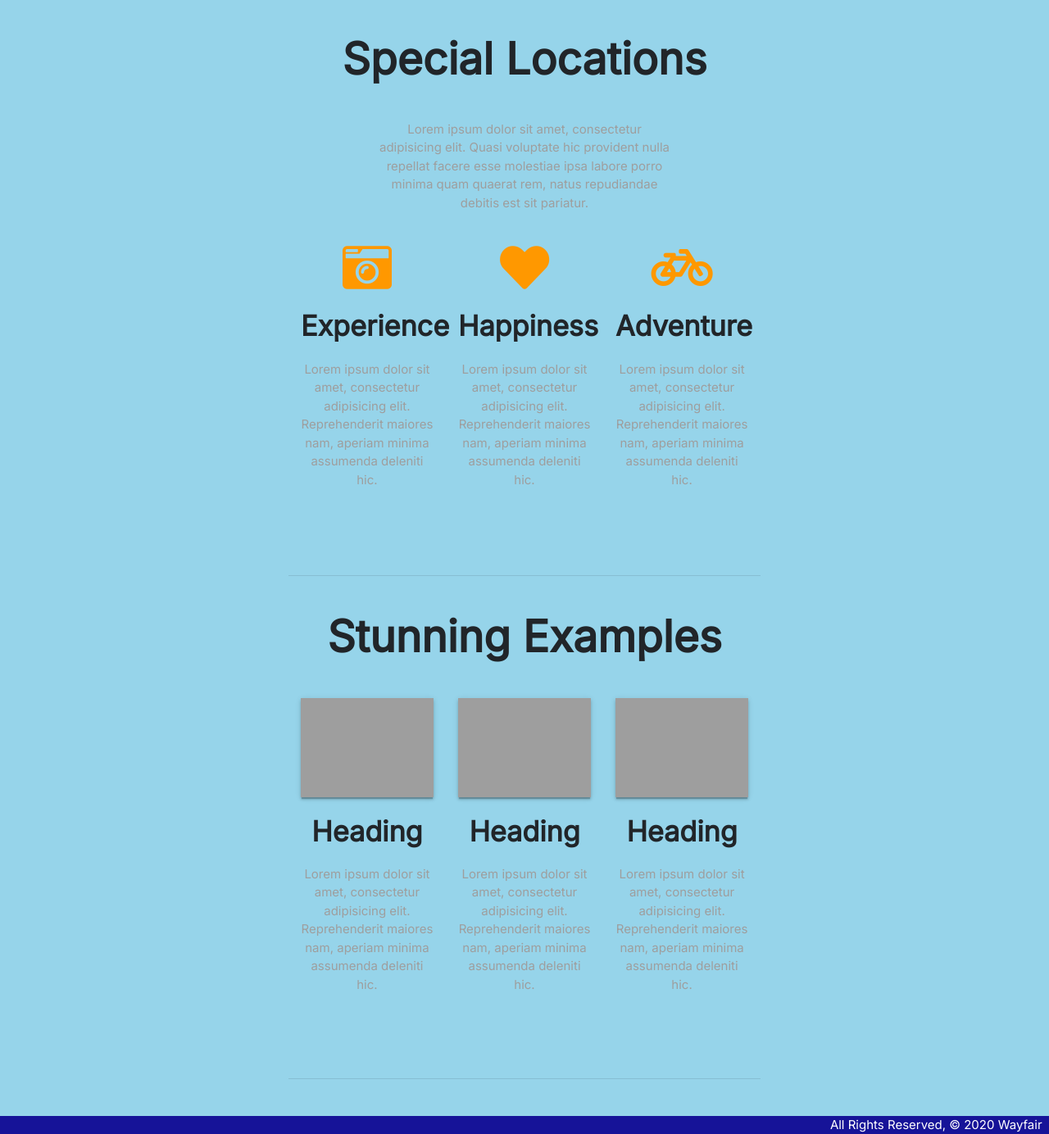
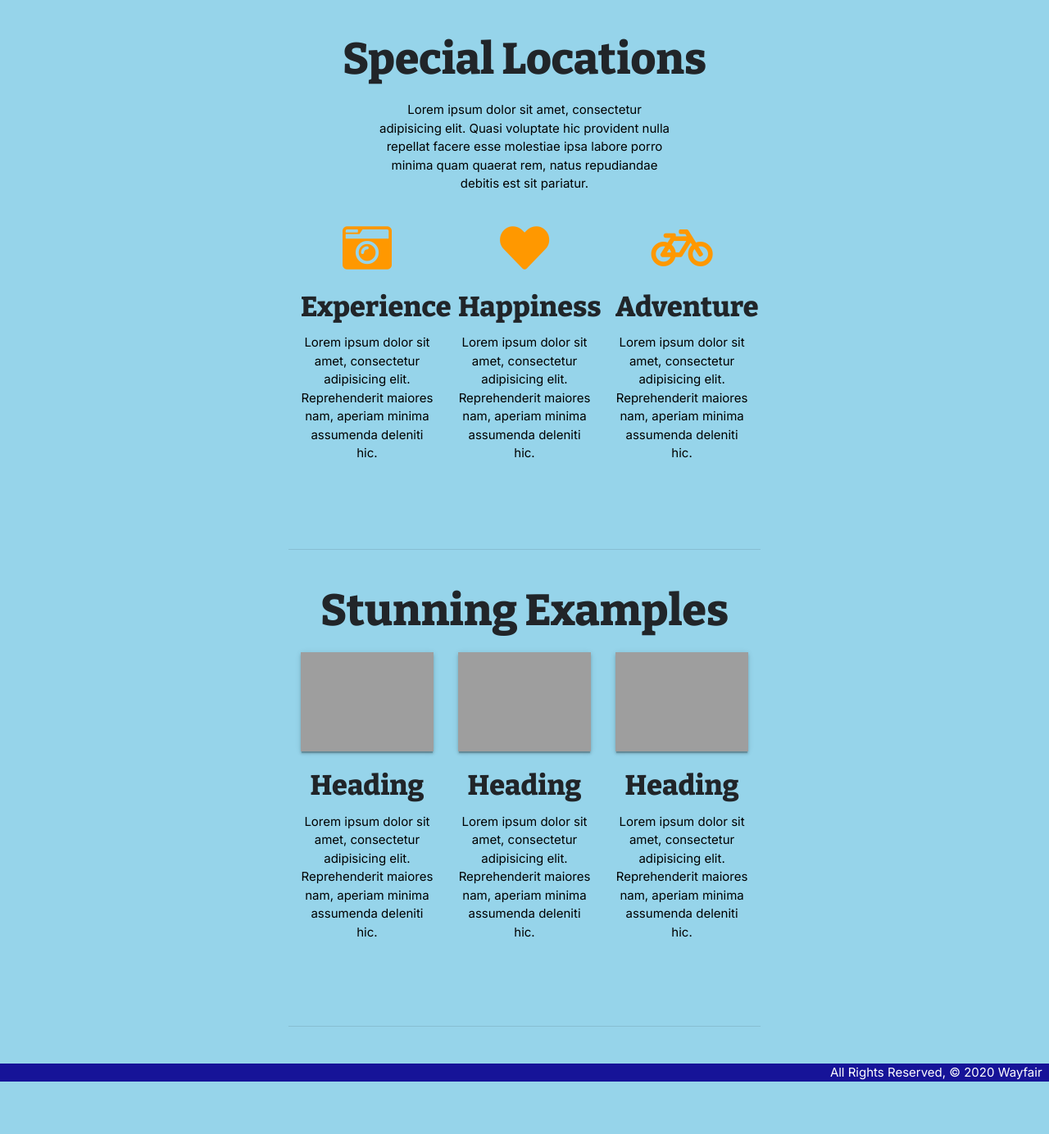
Before and after one commit to DevArtK/Project-Wayfarer, a Django app: page / in a window 1280 px wide. Shown: the part 428-1812 px from the top of the page at 82% size. After the commit the page ends 1748 px from the top, so only its background shows below. Run offline with Django 3.2, Linux system fonts and the light colour scheme; some libraries are stand-ins or nearby versions; grey boxes are pictures that could not be loaded.

Commit message:
page layout

```diff
--- a/main_app/static/styles/style.css
+++ b/main_app/static/styles/style.css
@@ -1,8 +1,9 @@
 nav {
   background-color: #161398;
-  color: #22c8dc;
+  color: white;
   font-family: "Josefin Sans", sans-serif;
 }
+
 
 body {
   margin: 0;
@@ -29,7 +30,13 @@ header,
     background-size: cover;
 }
 
+.black-text{
+  color: black;
+}
 
+.Title{
+  font-family: 'Bitter', serif;
+}
 
 
 .page-footer {
--- a/main_app/templates/base.html
+++ b/main_app/templates/base.html
@@ -46,7 +46,7 @@
       <nav  class="navbar-fixed">
         <div class="nav-wrapper">
           <ul>
-            <li><a href="/" class="left brand-logo">&nbsp;&nbsp;Wayfair</a></li>
+            <li><a href="/" class="left brand-logo" id="color">&nbsp;&nbsp;Wayfair</a></li>
           </ul>
           <ul class="right">
             <li><a href="/about">About</a></li>
--- a/main_app/templates/home.html
+++ b/main_app/templates/home.html
@@ -3,20 +3,15 @@
 
 <div class="container">
 
-  <!--Section: Best Features-->
   <section id="best-features" class="text-center">
 
-      <!-- Heading -->
-      <h2 class="mb-5 font-weight-bold">Special Locations</h2>
+      <h2 class="Title">Special Locations</h2>
 
-      <!--Grid row-->
       <div class="row d-flex justify-content-center mb-4">
 
-          <!--Grid column-->
           <div class="col-md-8">
 
-              <!-- Description -->
-              <p class="grey-text">Lorem ipsum dolor sit amet, consectetur adipisicing elit. Quasi voluptate
+              <p class="black-text">Lorem ipsum dolor sit amet, consectetur adipisicing elit. Quasi voluptate
                   hic
                   provident nulla repellat
                   facere esse molestiae ipsa labore porro minima quam quaerat rem, natus repudiandae debitis
@@ -24,30 +19,24 @@
                   sit pariatur.</p>
 
           </div>
-          <!--Grid column-->
 
       </div>
-      <!--Grid row-->
 
-      <!--Grid row-->
       <div class="row">
 
-          <!--Grid column-->
           <div class="col-md-4 mb-5">
               <i class="fa fa-camera-retro fa-4x orange-text"></i>
-              <h4 class="my-4 font-weight-bold">Experience</h4>
-              <p class="grey-text">Lorem ipsum dolor sit amet, consectetur adipisicing elit. Reprehenderit
+              <h4 class="Title">Experience</h4>
+              <p class="black-text">Lorem ipsum dolor sit amet, consectetur adipisicing elit. Reprehenderit
                   maiores nam,
                   aperiam minima
                   assumenda deleniti hic.</p>
           </div>
-          <!--Grid column-->
 
-          <!--Grid column-->
           <div class="col-md-4 mb-1">
               <i class="fa fa-heart fa-4x orange-text"></i>
-              <h4 class="my-4 font-weight-bold">Happiness</h4>
-              <p class="grey-text">Lorem ipsum dolor sit amet, consectetur adipisicing elit. Reprehenderit
+              <h4 class="Title">Happiness</h4>
+              <p class="black-text">Lorem ipsum dolor sit amet, consectetur adipisicing elit. Reprehenderit
                   maiores nam,
                   aperiam minima
                   assumenda deleniti hic.</p>
@@ -57,8 +46,8 @@
           <!--Grid column-->
           <div class="col-md-4 mb-1">
               <i class="fa fa-bicycle fa-4x orange-text"></i>
-              <h4 class="my-4 font-weight-bold">Adventure</h4>
-              <p class="grey-text">Lorem ipsum dolor sit amet, consectetur adipisicing elit. Reprehenderit
+              <h4 class="Title">Adventure</h4>
+              <p class="black-text">Lorem ipsum dolor sit amet, consectetur adipisicing elit. Reprehenderit
                   maiores nam,
                   aperiam minima
                   assumenda deleniti hic.</p>
@@ -77,7 +66,7 @@
   <section id="examples" class="text-center">
 
       <!-- Heading -->
-      <h2 class="mb-5 font-weight-bold">Stunning Examples</h2>
+      <h2 class="Title">Stunning Examples</h2>
 
       <!--Grid row-->
       <div class="row">
@@ -90,8 +79,8 @@
                   <div class="mask rgba-white-slight"></div>
               </div>
 
-              <h4 class="my-4 font-weight-bold">Heading</h4>
-              <p class="grey-text">Lorem ipsum dolor sit amet, consectetur adipisicing elit. Reprehenderit
+              <h4 class="Title">Heading</h4>
+              <p class="black-text">Lorem ipsum dolor sit amet, consectetur adipisicing elit. Reprehenderit
                   maiores nam,
                   aperiam minima
                   assumenda deleniti hic.</p>
@@ -107,8 +96,8 @@
                   <div class="mask rgba-white-slight"></div>
               </div>
 
-              <h4 class="my-4 font-weight-bold">Heading</h4>
-              <p class="grey-text">Lorem ipsum dolor sit amet, consectetur adipisicing elit. Reprehenderit
+              <h4 class="Title">Heading</h4>
+              <p class="black-text">Lorem ipsum dolor sit amet, consectetur adipisicing elit. Reprehenderit
                   maiores nam,
                   aperiam minima
                   assumenda deleniti hic.</p>
@@ -124,8 +113,8 @@
                   <div class="mask rgba-white-slight"></div>
               </div>
 
-              <h4 class="my-4 font-weight-bold">Heading</h4>
-              <p class="grey-text">Lorem ipsum dolor sit amet, consectetur adipisicing elit. Reprehenderit
+              <h4 class="Title">Heading</h4>
+              <p class="black-text">Lorem ipsum dolor sit amet, consectetur adipisicing elit. Reprehenderit
                   maiores nam,
                   aperiam minima
                   assumenda deleniti hic.</p>
```
